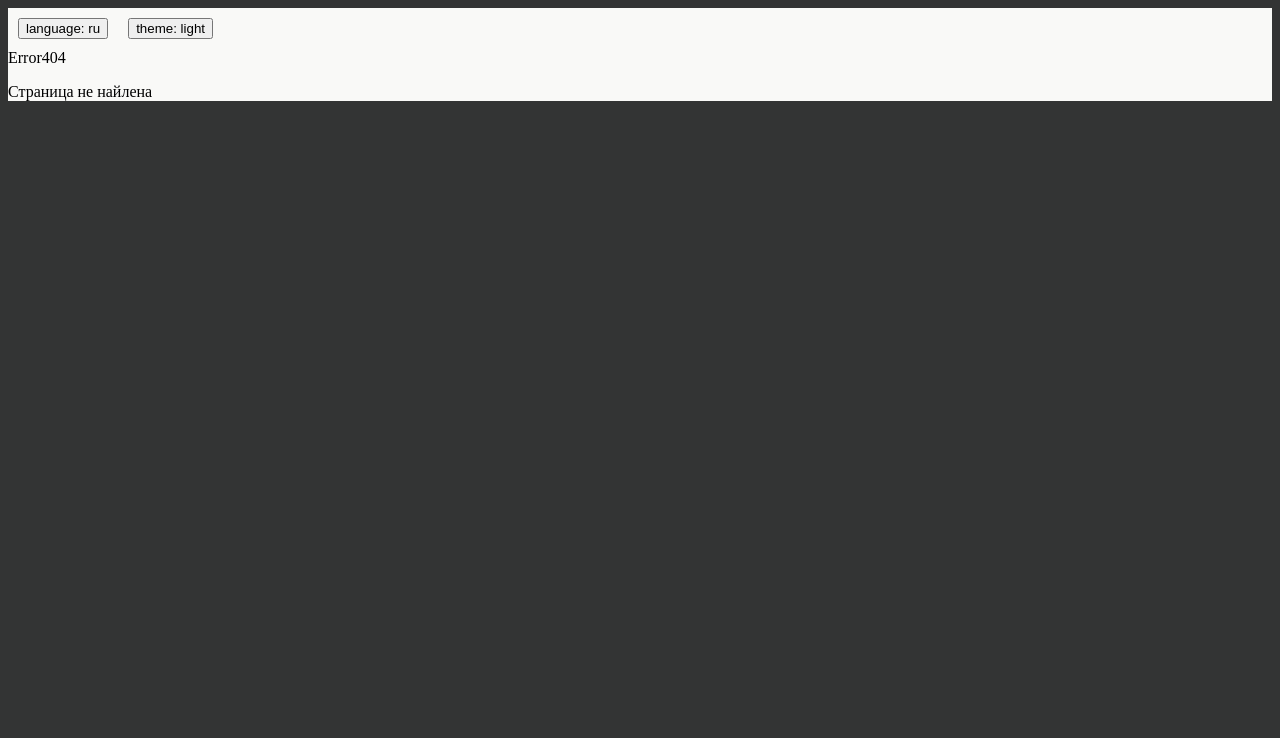
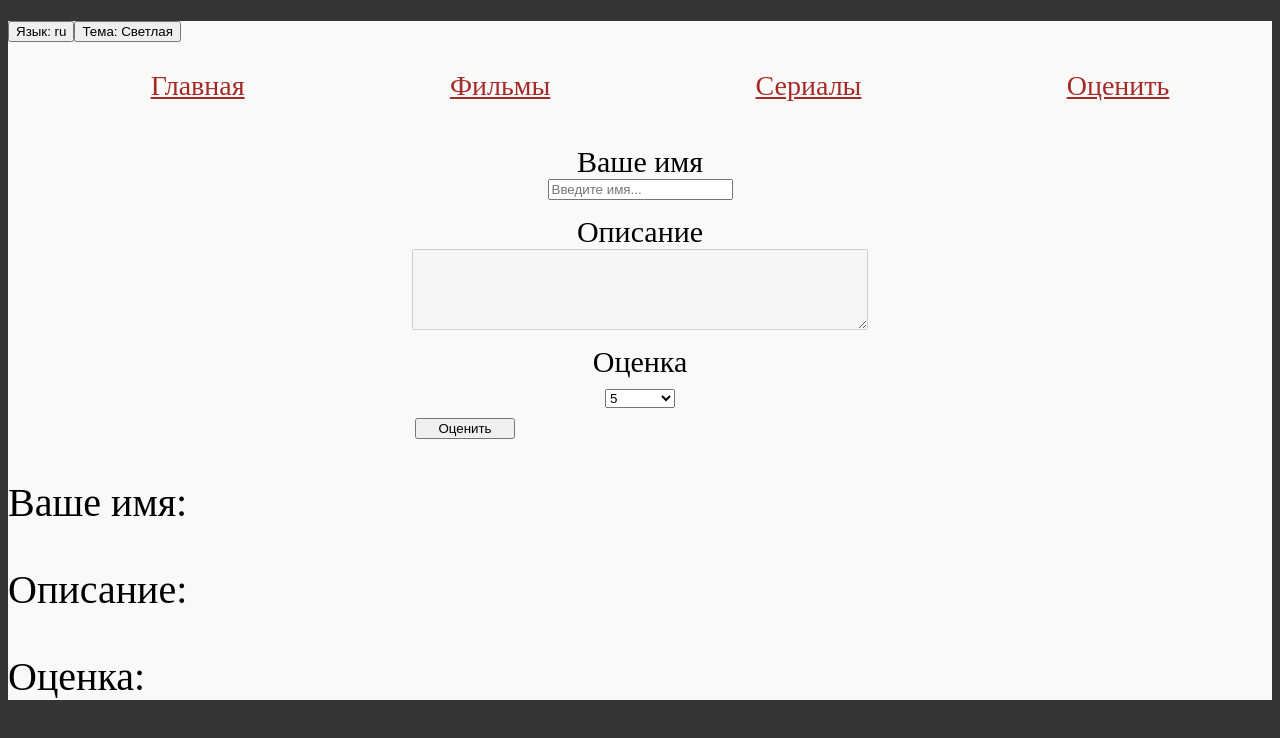
Before and after one commit to AlterEgo10/webpackTS-TicTacToe, a React app: page /#/form in a window 1280 px wide. Shown: the top 738 px of the page. Built offline with nearby package versions, Linux system fonts and the light colour scheme; no server answers.

Commit message:
HW-react-6.10

```diff
--- a/src/components/App.jsx
+++ b/src/components/App.jsx
@@ -1,12 +1,12 @@
 import react, { useState, useEffect } from 'react';
-import axios from 'axios';
 //import imageLogo from '../img/record.svg';
 import { BrowserRouter, createHashRouter, RouterProvider,HashRouter,Routes,Route, createBrowserRouter } from 'react-router-dom';
 import { ThemeContext } from '../helpers/ThemeContext';
-import Button from './button/Button';
+import ThemeLanguageSwitcher from './button/ThemeLanguageSwitcher';
 import MovieContainer from './MovieContainer';
 import Series, { seriesLoader } from './Series';
 import Error404 from './pages/Error404';
+import EvaluatForm from './EvaluatForm';
 
 import ErrorBoundary from './ErrorBoundary';
 import MainLayout from './layouts/MainLayout';
@@ -20,7 +20,6 @@ const appThemes = ['light', 'dark'];
 const appLanguage = ['ru', 'en-US'];
 
 const router = createHashRouter([
-  //const router = BrowserRouter([
   {
     path: '/',
     element: <MainLayout />,
@@ -35,10 +34,15 @@ const router = createHashRouter([
     element: <Series />,
     errorElement: <Error404 />,
   },
-    {
-      path: '*',
-      element: <Error404 />,
-    },
+  {
+    path: '/form',
+    element: <EvaluatForm />,
+    errorElement: <Error404 />,
+  },
+  {
+    path: '*',
+    element: <Error404 />,
+  },
 ]);
 
 export default function App() {
@@ -70,7 +74,7 @@ export default function App() {
 
   return (
     <ThemeContext.Provider
-      value={[
+      value={{
         theme,
         setTheme,
         changeTheme,
@@ -79,11 +83,11 @@ export default function App() {
         setLanguage,
         changeLanguage,
         changeLanguageNext,
-      ]}
+      }}
     >
-      <div className={theme === 'light' ? 'container' : ('theme-dark' ,'body')}>
-        <Button />
-        {/* <BrowserRouter router={router} /> */}
+      <div className={theme === 'light' ? 'container' : ('theme-dark', 'body')}>
+        {/* <Button /> */}
+        <ThemeLanguageSwitcher/>
         <RouterProvider router={router} />
       </div>
     </ThemeContext.Provider>
--- /dev/null
+++ b/src/components/EvaluatForm.jsx
@@ -0,0 +1,108 @@
+import React, { useState } from 'react'
+import Menu from './Menu';
+import styled from 'styled-components';
+
+const FORM = styled.form`
+width: 450px;
+`
+const DIV = styled.div`
+  display: flex;
+  flex-direction: column;
+  align-items: center;
+  justify-content: center;
+margin-top: 15px;
+`
+const Button = styled.button`
+  margin-top: 10px;
+  margin-left: auto;
+  margin-right: auto;
+  width: 100PX;
+`
+
+const LABEL = styled.label`
+  font-size: 30px;
+`;
+
+const Textarea = styled.textarea`
+  width: 100%;
+`
+const P = styled.p`
+  font-size: 40px;
+`
+
+const SELECT = styled.select`
+  width: 70px;
+  margin-top: 10px;
+`;
+
+export default function EvaluatForm() {
+  const [title, setTitle] = useState('')
+  const [description, setDescription] = useState('');
+  const [grade, setGrade] = useState('');
+  return (
+    <div>
+      <Menu />
+      <DIV>
+      <FORM
+        onSubmit={(event) => {
+          event.preventDefault();
+          alert(title);
+          alert(description);
+         alert(grade);
+         setTitle('');
+          setDescription('');
+          setGrade('')
+        }}
+      >
+        <DIV>
+          <LABEL htmlFor="title">Ваше имя </LABEL>
+          <input
+            type="text"
+            id="title"
+            name="title"
+            value={title}
+            onChange={(event) => {
+              setTitle(event.target.value);
+              }}
+              placeholder='Введите имя...'
+          />
+        </DIV>
+        <DIV>
+          <LABEL htmlFor="description">Описание</LABEL>
+          <Textarea
+            id="description"
+            name="description"
+            value={description}
+            disabled={title.length === 0}
+            rows={5}
+            onChange={(event) => {
+              setDescription(event.target.value);
+            }}
+          />
+        </DIV>
+        <DIV>
+          <LABEL htmlFor="grade">Оценка</LABEL>
+          <SELECT
+            id="grade"
+            name="grade"
+            value={grade}
+            onChange={(event) => {
+              setGrade(event.target.value);
+            }}
+          >
+            <option value="5">5</option>
+            <option value="4">4</option>
+            <option value="3">3</option>
+            <option value="2">2</option>
+            <option value="1">1</option>
+          </SELECT>
+        </DIV>
+        <Button type="submit">Оценить</Button>
+        </FORM>
+        </DIV>
+      <P>Ваше имя: {title}</P>
+      <P>Описание: {description}</P>
+      <P>Оценка: {grade}</P>
+    </div>
+  );
+}
--- a/src/components/Menu.jsx
+++ b/src/components/Menu.jsx
@@ -1,4 +1,5 @@
-import React from 'react'
+// import React from 'react'
+import { useEffect, useState, useContext } from 'react';
 import styled from 'styled-components';
 import { Link } from 'react-router-dom';
 const Ul=styled.ul`
@@ -7,11 +8,14 @@ const Ul=styled.ul`
   justify-content: space-around;
   font-size: 28px;
 `
+
+
 const A = styled(Link)`
   color:brown;
 `
 
 export default function Menu() {
+
   return (
     <Ul>
       <li>
@@ -23,17 +27,9 @@ export default function Menu() {
       <li>
         <A to="/series">Сериалы</A>
       </li>
+      <li>
+        <A to="/form">Оценить</A>
+      </li>
     </Ul>
-    // <ul>
-    //   <li>
-    //     <a href="#/">Главная</a>
-    //   </li>
-    //   <li>
-    //     <a href="#/films">Фильмы</a>
-    //   </li>
-    //   <li>
-    //     <a href="#/series">Сериалы</a>
-    //   </li>
-    // </ul>
   );
 }
--- a/src/components/MovieContainer.jsx
+++ b/src/components/MovieContainer.jsx
@@ -1,88 +1,55 @@
-import React,{ useState, useEffect,useContext } from 'react'
-import PropTypes from 'prop-types'
-//import MovieItem from './MovieItem'
+import React, { useState, useEffect, useContext } from 'react';
 import axios from 'axios';
 import Menu from './Menu';
-//import { ThemeContext } from '../helpers/ThemeContext';
-//import { useLoaderData }
-//import styled from 'styled-components';
+import { ThemeContext } from '../helpers/ThemeContext';
 
-// const DIV = styled.div`
-//   padding: 0;
-//   margin: 0;
-// `
+const API_KEY = process.env.API_KEY;
 
-let API_KEY = process.env.API_KEY;
-
-export const movies = [
-  {
-    id: 1,
-    title: 'Iron Man',
-    data: 2008,
-    value: '',
-  },
-  {
-    id: 2,
-    title: 'Shrek Forever After',
-    data: '2010',
-    value: '',
-  },
-  {
-    id: 3,
-    title: 'The Lord of the Rings',
-    data: 2010,
-    value: '',
-  },
-];
-function MovieContainer() {
-//function MovieContainer({ items = [] }) {
-//   const [theme, setTheme, changeTheme, changeThemeNext, language] =
-//     useContext(ThemeContext);
-const [appDataMovies, setAppDataMovies] = useState(movies);
+export default function MovieContainer() {
+  const { language } = useContext(ThemeContext);
+  const [movies, setMovies] = useState([]);
+  const [loading, setLoading] = useState(true);
+  const [error, setError] = useState(null);
 
   useEffect(() => {
-    axios
-      .get(
-        `https://api.themoviedb.org/3/movie/popular?api_key=${API_KEY}&language=ru&page=1`
-       // `https://api.themoviedb.org/3/movie/popular?api_key=${API_KEY}&Language=${language}&page=1`
-      )
-      .then((result) => {
-        movies[0].value = result.data.name;
-        movies[1].value = result.data.name;
-        movies[2].value = result.data.name;
-        setAppDataMovies(movies);
-        // console.log(result.data.results);
-        setAppDataMovies(result.data.results);
-      });
-   // }, [language]);
-  }, []);
+    const fetchMovies = async () => {
+      try {
+        setLoading(true);
+        const response = await axios.get(
+          `https://api.themoviedb.org/3/movie/popular?api_key=${API_KEY}&language=${language}&page=1`
+        );
+        setMovies(response.data.results);
+      } catch (err) {
+        setError(err.message);
+      } finally {
+        setLoading(false);
+      }
+    };
+
+    fetchMovies();
+  }, [language]);
+
+  if (loading) return <div>Loading movies...</div>;
+  if (error) return <div>Error: {error}</div>;
 
   return (
     <>
-      <Menu/>
+      <Menu />
       <div>
-        <h2>Фильмы</h2>
+        <h2>{language === 'en-US' ? 'Movies' : 'Фильмы'}</h2>
       </div>
-      <div>
-        {appDataMovies.map((movie, index) => {
-          return (
-            <div
-              // className={
-              //   theme === 'light'
-              //     ? 'container item-movie'
-              //     : 'theme-dark item-movie'
-              // }
-              key={movie.id}
-            >
-              <p>{movie.title}</p>
-              <p>{movie.release_date}</p>
-              <p>{movie.overview}</p>
-            </div>
-          );
-        })}
+      <div className="movies-list">
+        {movies.map((movie) => (
+          <div
+            key={movie.id}
+            className="movie-card"
+          >
+            <h3>{movie.title}</h3>
+            <p>{new Date(movie.release_date).getFullYear()}</p>
+            <p>{movie.overview}</p>
+          </div>
+        ))}
       </div>
     </>
   );
 }
-
-export default MovieContainer
--- a/src/components/Series.jsx
+++ b/src/components/Series.jsx
@@ -1,65 +1,49 @@
-import { useEffect, useState, useContext } from 'react';
-//import { ThemeContext } from '../helpers/ThemeContext';
-import axios from 'axios';
+import React,{ useEffect, useState, useContext } from 'react';
+import { ThemeContext } from '../helpers/ThemeContext';
+import axios, { AxiosError } from 'axios';
 import Menu from './Menu';
 //import { useLoaderData } from 'react-router-dom';
 //import './styles.css';
 let API_KEY = process.env.API_KEY;
 
- export const series = [
-   {
-     id: 1,
-     title: 'Friends',
-     data: '1994–2004',
-   },
-   {
-     id: 2,
-     title: 'Game of Thrones',
-     data: '2011–2019',
-   },
-   {
-     id: 3,
-     title: 'The Big Bang Theory',
-     data: '2007–2019',
-   },
- ];
 
 export default function Series() {
-  //  const [theme, setTheme, changeTheme, changeThemeNext, language] =
-  //     useContext(ThemeContext);
-const [appDataSeries, setAppDataSeries] = useState(series);
-//const data = useLoaderData()
+
+ const { language,theme } = useContext(ThemeContext);
+  const [appDataSeries, setAppDataSeries] = useState([]);
+    const [loading, setLoading] = useState(true);
+  const [error, setError] = useState(null);
+
   useEffect(() => {
-    axios
-      .get(
-       // `https://api.themoviedb.org/3/tv/popular?api_key=${API_KEY}&Language=${language}&page=1`
-        `https://api.themoviedb.org/3/tv/popular?api_key=${API_KEY}&language=ru&page=1`
-      )
-      .then((result) => {
-        series[0].value = result.data.name;
-        series[1].value = result.data.name;
-        series[2].value = result.data.name;
-        setAppDataSeries(result.data.results);
-      });
-  }, []);
-  //}, [language]);
+    const fetchSeries = async () => {
+      try {
+        setLoading(true);
+        const response = await axios.get(
+          `https://api.themoviedb.org/3/tv/popular?api_key=${API_KEY}&language=${language}&page=1`
+        );
+        setAppDataSeries(response.data.results);
+      } catch (err) {
+        setError(err.message)
+      } finally {
+        setLoading(false)
+      }
+    }
+    fetchSeries()
+  }, [language]);
+
+if(loading) return <div>Loading movies....</div>
+if (error) return <div>Error: {error}</div>;
 
   return (
     <>
     <Menu/>
       <div>
-        <h2>Сериалы</h2>
+        <h2>{language === 'en-US' ? 'Series' : 'Сериалы'}</h2>
       </div>
       <div>
-        {/* {data.map((item, index) => { */}
-          {appDataSeries.map((item, index) => {
+          {appDataSeries.map((item) => {
           return (
             <div
-              // className={
-              //   theme === 'light'
-              //     ? 'container item-movie'
-              //     : 'theme-dark item-movie'
-              // }
               key={item.id}
             >
               <p>{item.original_name}</p>
@@ -72,12 +56,3 @@ const [appDataSeries, setAppDataSeries] = useState(series);
     </>
   );
 }
-
-// export const seriesLoader = async () => {
-//   const result = await axios.get(
-//         //`https://api.themoviedb.org/3/tv/popular?api_key=${API_KEY}&language=${language}&page=1`
-//         `https://api.themoviedb.org/3/tv/popular?api_key=${API_KEY}&language=ru&page=1`
-//   )
-//   console.log(result.data);
-//   return result
-// }
--- a/src/components/Tabs/Tabs.jsx
+++ b/src/components/Tabs/Tabs.jsx
@@ -8,8 +8,10 @@ let API_KEY = process.env.API_KEY;
 
 export default function Tabs() {
 //export default function Tabs({ items = [] }) {
-  const [theme, setTheme, changeTheme, changeThemeNext, language] =
-    useContext(ThemeContext);
+ // const [theme, setTheme, changeTheme, changeThemeNext, language] =
+   // useContext(ThemeContext);
+   const { theme, language } = useContext(ThemeContext);
+
   const [toggleState, setToggleState] = useState(1);
   const [appData, setAppDataMovies] = useState(movies);
   const [appDataSeries, setAppDataSeries] = useState(series);
--- a/src/components/button/Button.jsx
+++ /dev/null
@@ -1,36 +0,0 @@
-import React from 'react';
-import { useEffect, useState, useContext } from 'react';
-import { ThemeContext } from '../../helpers/ThemeContext';
-import './styles.css';
-
-export default function Button(props) {
- //const [language, setLanguage] = useContext(ThemeContext);
- const [
-   theme,
-   setTheme,
-   changeTheme,
-   changeThemeNext,
-   language,
-   setLanguage,
-   changeLanguage,
-   changeLanguageNext,
- ] = useContext(ThemeContext);
-  return (
-    <div>
-      {props.title}
-      <button
-        className="button"
-        onClick={() => changeLanguageNext('en-US')}
-      >
-        language: {language}
-      </button>
-      <button
-        className="button"
-        onClick={() => changeThemeNext()}
-      >
-        {' '}
-        theme: {theme}
-      </button>
-    </div>
-  );
-}
--- /dev/null
+++ b/src/components/button/ThemeLanguageSwitcher.jsx
@@ -0,0 +1,41 @@
+import React, { useContext } from 'react';
+import PropTypes from 'prop-types';
+import { ThemeContext } from '../../helpers/ThemeContext';
+import { Link } from 'react-router-dom';
+import './styles.css';
+
+
+const ThemeLanguageSwitcher = ({ title }) => {
+  const { theme, changeThemeNext, language, changeLanguageNext } =
+    useContext(ThemeContext);
+
+  return (
+    <div className="theme-language-switcher">
+      <h1>{title}</h1>
+
+      <div className="switcher-controls">
+        <button
+          className={`switcher-button language-button ${language === 'en-US' ? 'active' : ''}`}
+          onClick={() => changeLanguageNext('en-US')}
+          aria-label="Сменить язык на английский"
+        >
+          Язык: {language}
+        </button>
+
+        <button
+          className={`switcher-button theme-button ${theme}`}
+          onClick={changeThemeNext}
+          aria-label={`Сменить тему: ${theme === 'dark' ? 'светлая' : 'темная'}`}
+        >
+          Тема: {theme === 'dark' ? 'Темная' : 'Светлая'}
+        </button>
+      </div>
+    </div>
+  );
+};
+
+ThemeLanguageSwitcher.propTypes = {
+  title: PropTypes.string.isRequired,
+};
+
+export default ThemeLanguageSwitcher;
```
